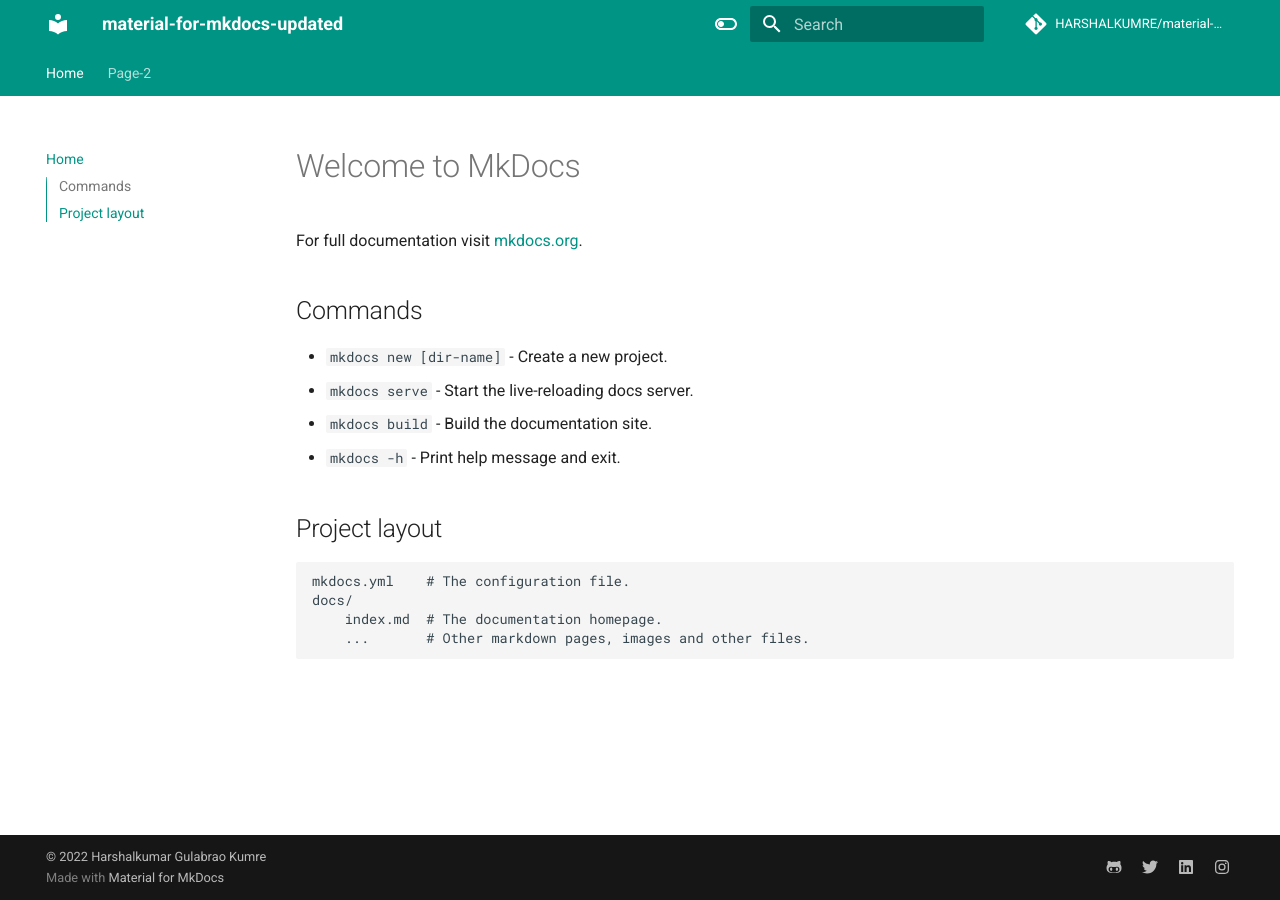
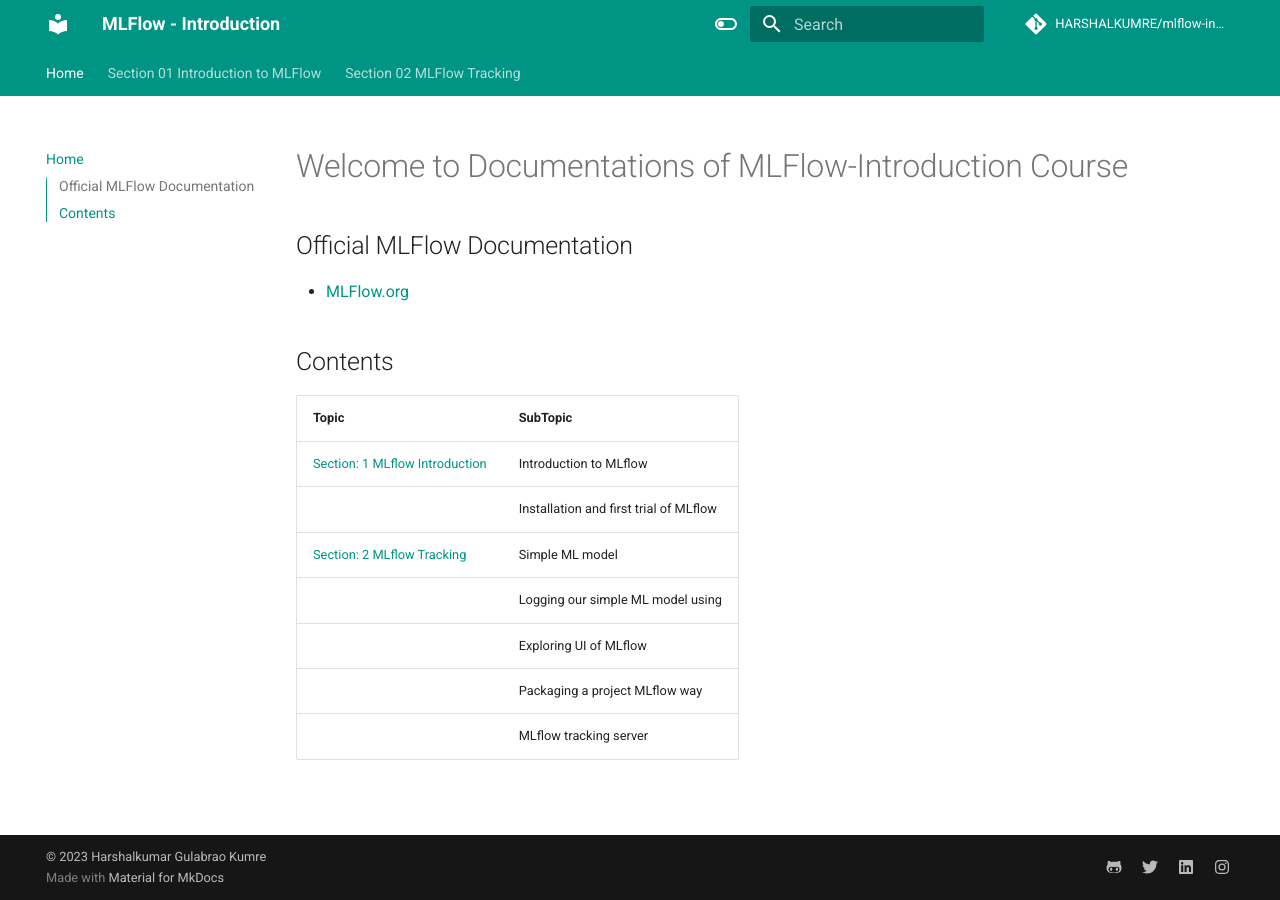
Before and after one commit to HARSHALKUMRE/mlflow-introduction, an MkDocs documentation site: the page built from docs/index.md, in a window 1280 px wide. Built offline with MkDocs 1.6.1 and Material for MkDocs 9.7.7, drawn with Linux system fonts in a browser that asks for light colours; comment, search, counter and statistics services are not loaded.

Commit message:
mlflow project template

```diff
--- a/docs/index.md
+++ b/docs/index.md
@@ -1,17 +1,16 @@
-# Welcome to MkDocs
+# Welcome to Documentations of MLFlow-Introduction Course
 
-For full documentation visit [mkdocs.org](https://www.mkdocs.org).
+## Official MLFlow Documentation
 
-## Commands
+- [MLFlow.org](https://mlflow.org/)
+## Contents
 
-* `mkdocs new [dir-name]` - Create a new project.
-* `mkdocs serve` - Start the live-reloading docs server.
-* `mkdocs build` - Build the documentation site.
-* `mkdocs -h` - Print help message and exit.
-
-## Project layout
-
-    mkdocs.yml    # The configuration file.
-    docs/
-        index.md  # The documentation homepage.
-        ...       # Other markdown pages, images and other files.
+|Topic|SubTopic|
+|-|-|
+|[Section: 1 MLflow Introduction](./Section_001_MLflow_Introduction/) | Introduction to MLflow |
+|| Installation and first trial of MLflow |
+|[Section: 2 MLflow Tracking](./Section_002_MLflow_Tracking/) | Simple ML model|
+|| Logging our simple ML model using |
+|| Exploring UI of MLflow |
+|| Packaging a project MLflow way |
+|| MLflow tracking server |
--- a/docs/javascripts/mathjax.js
+++ /dev/null
@@ -1,16 +0,0 @@
-window.MathJax = {
-    tex: {
-      inlineMath: [["\\(", "\\)"]],
-      displayMath: [["\\[", "\\]"]],
-      processEscapes: true,
-      processEnvironments: true
-    },
-    options: {
-      ignoreHtmlClass: ".*|",
-      processHtmlClass: "arithmatex"
-    }
-  };
-
-  document$.subscribe(() => {
-    MathJax.typesetPromise()
-  })
--- a/mkdocs.yml
+++ b/mkdocs.yml
@@ -1,17 +1,18 @@
 # Project information
-site_name: material-for-mkdocs-updated
+site_name: MLFlow - Introduction
 # defeine TOC or order of website-
 nav:
   - Home: index.md
-  - Page-2: page2.md
+  - Section 01 Introduction to MLFlow: Section_001_MLFlow_Introduction.md
+  - Section 02 MLFlow Tracking: Section_002_MLFlow_Tracking.md
 
 site_author: Harshalkumar Gulabrao Kumre
 site_description: >-
-  DESCRIPTION
+  This contains the introduction to MLFlow library
 
 # Repository
-repo_name: HARSHALKUMRE/material-for-mkdocs-updated
-repo_url: https://github.com/HARSHALKUMRE/material-for-mkdocs-updated
+repo_name: HARSHALKUMRE/mlflow-introduction
+repo_url: https://github.com/HARSHALKUMRE/mlflow-introduction
 
 # Configuration
 theme:
@@ -64,10 +65,11 @@
   - pymdownx.details
   - pymdownx.superfences
   - pymdownx.mark
+  - pymdownx.highlight
 
 
 plugins:
   - search
 
 copyright: |
-  &copy; 2022 <a href="https://github.com/HARSHALKUMRE/"  target="_blank" rel="noopener">Harshalkumar Gulabrao Kumre</a>
+  &copy; 2023 <a href="https://github.com/HARSHALKUMRE/"  target="_blank" rel="noopener">Harshalkumar Gulabrao Kumre</a>
--- a/requirements.txt
+++ b/requirements.txt
@@ -1 +1,2 @@
 mkdocs-material
+mlflow
```
Also changed, not shown: README.md (+4 -3 lines), docs/Section_001_MLFlow_Introduction.md (added, +37 -0 lines), docs/Section_002_MLFlow_Tracking.md (added, +80 -0 lines), docs/page2.md (deleted, +0 -15 lines), docs/img/combo.png (added).
